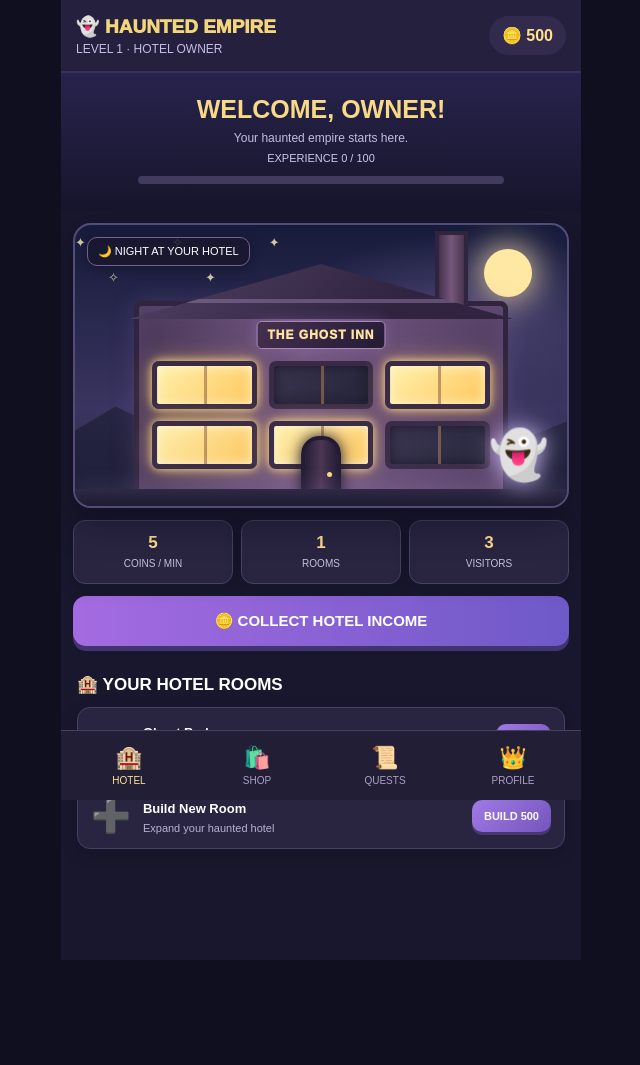
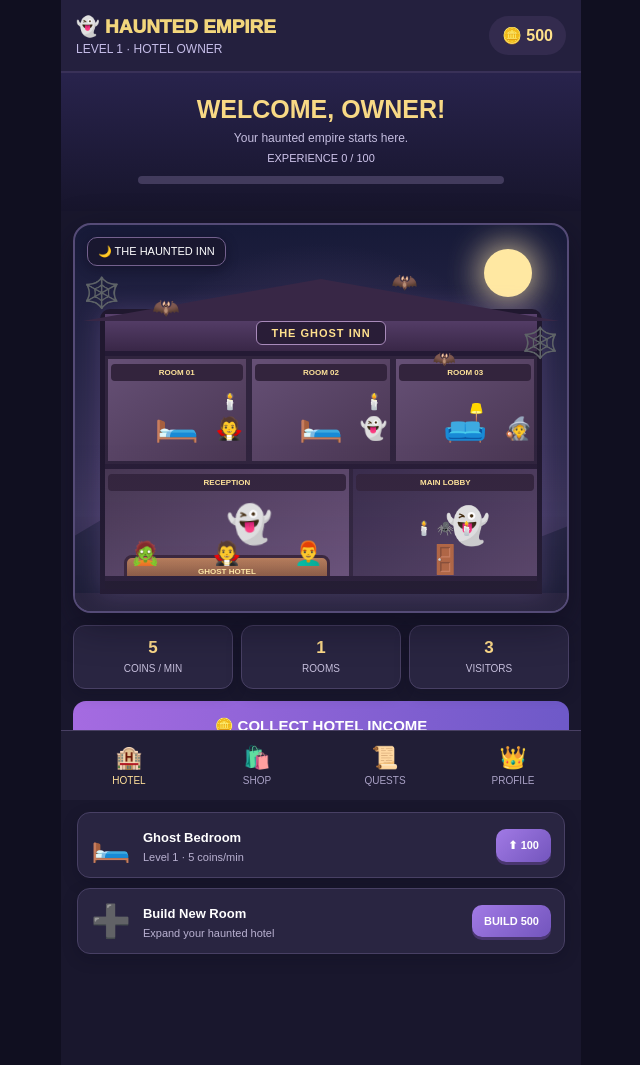
Before and after one commit to MRUNKOWWNE/haunted-empire, a plain HTML site: page index.html in a window 1280 px wide. Shown: the whole page, without its empty margins (319-959 px from the left). Before the commit the page ends 960 px from the top, so only its background shows below. Drawn offline with Linux system fonts and the light colour scheme.

Commit message:
Update index.html

```diff
--- a/index.html
+++ b/index.html
@@ -306,6 +306,280 @@ header{
  transform:translateY(2px);
  box-shadow:none;
 }
+
+/* ===== HAUNTED EMPIRE OPEN MANSION ===== */
+
+.mansion-scene {
+ min-height:390px;
+ height:390px;
+ background:
+  radial-gradient(ellipse at 50% 60%,#51426f 0%,transparent 65%),
+  linear-gradient(#171a38,#393257 75%,#242039);
+ overflow:hidden;
+}
+
+.mansion {
+ position:absolute;
+ z-index:3;
+ bottom:17px;
+ left:5%;
+ width:90%;
+ height:285px;
+ background:#30243f;
+ border:5px solid #20182f;
+ border-radius:10px 10px 0 0;
+ box-shadow:0 0 25px #d19cff30;
+ display:flex;
+ flex-direction:column;
+}
+
+.mansion-roof {
+ height:42px;
+ flex-shrink:0;
+ background:linear-gradient(#59416d,#392747);
+ border-bottom:5px solid #241a35;
+ position:relative;
+ display:flex;
+ justify-content:center;
+ align-items:center;
+}
+
+.mansion-roof::before {
+ content:"";
+ position:absolute;
+ top:-35px;
+ left:-5%;
+ width:110%;
+ height:42px;
+ background:#382746;
+ clip-path:polygon(50% 0,100% 100%,0 100%);
+}
+
+.roof-sign {
+ position:relative;
+ z-index:2;
+ color:#ffe18d;
+ background:#291d37;
+ border:1px solid #a88aba;
+ border-radius:6px;
+ padding:5px 14px;
+ font-weight:bold;
+ font-size:11px;
+ letter-spacing:1px;
+}
+
+.floor {
+ display:grid;
+ grid-template-columns:repeat(3,minmax(0,1fr));
+ flex:1;
+ min-height:0;
+ background:#72567a;
+ border-bottom:5px solid #281d37;
+}
+
+.interior-room {
+ position:relative;
+ overflow:hidden;
+ background:linear-gradient(145deg,#665076,#493652);
+ border:3px solid #30243e;
+ text-align:center;
+}
+
+.room-title {
+ position:absolute;
+ top:5px;
+ left:3px;
+ right:3px;
+ text-align:center;
+ font-size:8px;
+ font-weight:bold;
+ color:#ffe39a;
+ background:#33243d;
+ padding:4px 1px;
+ border-radius:4px;
+ z-index:2;
+}
+
+.room-furniture {
+ position:absolute;
+ bottom:17px;
+ left:50%;
+ transform:translateX(-50%);
+ font-size:36px;
+}
+
+.room-guest {
+ position:absolute;
+ bottom:15px;
+ right:3px;
+ font-size:22px;
+ animation:guestMove 3s ease-in-out infinite;
+}
+
+.room-lamp {
+ position:absolute;
+ top:33px;
+ right:6px;
+ font-size:16px;
+}
+
+.ground-floor {
+ grid-template-columns:1.35fr 1fr;
+}
+
+.reception {
+ position:relative;
+ overflow:hidden;
+ background:linear-gradient(145deg,#463652,#685078);
+ border-right:4px solid #30243e;
+}
+
+.receptionist {
+ position:absolute;
+ top:34px;
+ left:50%;
+ transform:translateX(-50%);
+ font-size:37px;
+ animation:ghostFloat 2.5s ease-in-out infinite;
+}
+
+.reception-desk {
+ position:absolute;
+ top:86px;
+ left:8%;
+ right:8%;
+ height:34px;
+ background:linear-gradient(#b77d58,#714638);
+ border:3px solid #38253a;
+ border-radius:8px 8px 3px 3px;
+ display:flex;
+ justify-content:center;
+ align-items:center;
+ color:#ffe7a2;
+ font-size:8px;
+ font-weight:bold;
+}
+
+.reception-customers {
+ position:absolute;
+ bottom:9px;
+ width:100%;
+ display:flex;
+ justify-content:space-around;
+ font-size:23px;
+}
+
+.lobby {
+ position:relative;
+ overflow:hidden;
+ background:linear-gradient(135deg,#392c4c,#574366);
+ text-align:center;
+}
+
+.lobby-ghost {
+ position:absolute;
+ top:36px;
+ left:50%;
+ transform:translateX(-50%);
+ font-size:36px;
+ animation:guestMove 2.7s infinite;
+}
+
+.lobby-decoration {
+ position:absolute;
+ bottom:40px;
+ width:100%;
+ font-size:14px;
+}
+
+.lobby-door {
+ position:absolute;
+ bottom:0;
+ left:50%;
+ transform:translateX(-50%);
+ font-size:28px;
+}
+
+.mansion-base {
+ height:8px;
+ flex-shrink:0;
+ background:#20182d;
+}
+
+.mansion-ground {
+ position:absolute;
+ z-index:2;
+ bottom:0;
+ left:0;
+ width:100%;
+ height:18px;
+ background:#242039;
+}
+
+/* Spider webs */
+.web {
+ position:absolute;
+ z-index:7;
+ font-size:30px;
+}
+
+.web-left {
+ left:8px;
+ top:50px;
+}
+
+.web-right {
+ right:8px;
+ top:100px;
+}
+
+/* Animated bats */
+.bat {
+ position:absolute;
+ z-index:8;
+ font-size:23px;
+}
+
+.bat-one {
+ top:75px;
+ left:15%;
+ animation:batFly 4s linear infinite;
+}
+
+.bat-two {
+ top:120px;
+ right:18%;
+ animation:batFly 5s linear infinite reverse;
+}
+
+.bat-three {
+ top:48px;
+ left:65%;
+ animation:batFly 6s linear infinite;
+}
+
+@keyframes batFly {
+ 0% {transform:translateX(-20px) translateY(0) scale(.8)}
+ 50% {transform:translateX(25px) translateY(-12px) scale(1.1)}
+ 100% {transform:translateX(-20px) translateY(0) scale(.8)}
+}
+
+@keyframes guestMove {
+ 0%,100% {transform:translateY(0)}
+ 50% {transform:translateY(-5px)}
+}
+
+/* Small-screen adjustments */
+@media(max-width:380px) {
+ .mansion {
+  left:3%;
+  width:94%;
+ }
+ .room-furniture {font-size:29px}
+ .room-guest {font-size:19px}
+ .reception-customers {font-size:19px}
+}
+
 </style>
 </head>
 
@@ -330,26 +604,84 @@ header{
 <main>
 <!-- HOTEL -->
 <div id="hotelPanel" class="panel active">
- <div class="scene">
+
+<div class="scene mansion-scene">
+
   <div class="moon"></div>
-  <div class="stars">✦　　✧　　✦<br>　✧　　✦　　✧</div>
-  <div class="scene-label">🌙 NIGHT AT YOUR HOTEL</div>
-  <div class="hotel">
-   <div class="roof"></div>
-   <div class="sign">THE GHOST INN</div>
-   <div class="windows">
-    <div class="window"></div>
-    <div class="window dark"></div>
-    <div class="window"></div>
-    <div class="window"></div>
-    <div class="window"></div>
-    <div class="window dark"></div>
-   </div>
-   <div class="door"></div>
+  <div class="scene-label">🌙 THE HAUNTED INN</div>
+
+  <!-- Flying bats -->
+  <div class="bat bat-one">🦇</div>
+  <div class="bat bat-two">🦇</div>
+  <div class="bat bat-three">🦇</div>
+
+  <!-- Spider webs -->
+  <div class="web web-left">🕸️</div>
+  <div class="web web-right">🕸️</div>
+
+  <!-- Open front mansion -->
+  <div class="mansion">
+
+    <div class="mansion-roof">
+      <div class="roof-sign">THE GHOST INN</div>
+    </div>
+
+    <!-- Upper floor -->
+    <div class="floor upper-floor">
+
+      <div class="interior-room">
+        <div class="room-title">ROOM 01</div>
+        <div class="room-furniture">🛏️</div>
+        <div class="room-guest">🧛</div>
+        <div class="room-lamp">🕯️</div>
+      </div>
+
+      <div class="interior-room">
+        <div class="room-title">ROOM 02</div>
+        <div class="room-furniture">🛏️</div>
+        <div class="room-guest">👻</div>
+        <div class="room-lamp">🕯️</div>
+      </div>
+
+      <div class="interior-room">
+        <div class="room-title">ROOM 03</div>
+        <div class="room-furniture">🛋️</div>
+        <div class="room-guest">🧙</div>
+      </div>
+
+    </div>
+
+    <!-- Ground floor -->
+    <div class="floor ground-floor">
+
+      <div class="reception">
+        <div class="room-title">RECEPTION</div>
+        <div class="receptionist">👻</div>
+        <div class="reception-desk">
+          <span>GHOST HOTEL</span>
+        </div>
+        <div class="reception-customers">
+          <span>🧟</span>
+          <span>🧛</span>
+          <span>👨‍🦰</span>
+        </div>
+      </div>
+
+      <div class="lobby">
+        <div class="room-title">MAIN LOBBY</div>
+        <div class="lobby-ghost">👻</div>
+        <div class="lobby-decoration">🕯️ 🕷️ 🕯️</div>
+        <div class="lobby-door">🚪</div>
+      </div>
+
+    </div>
+
+    <div class="mansion-base"></div>
   </div>
-  <div class="ground"></div>
-  <div class="ghost">👻</div>
- </div>
+
+  <div class="mansion-ground"></div>
+</div>
+
 
  <div class="stats">
   <div class="stat"><b id="income">5</b><span>COINS / MIN</span></div>
```
